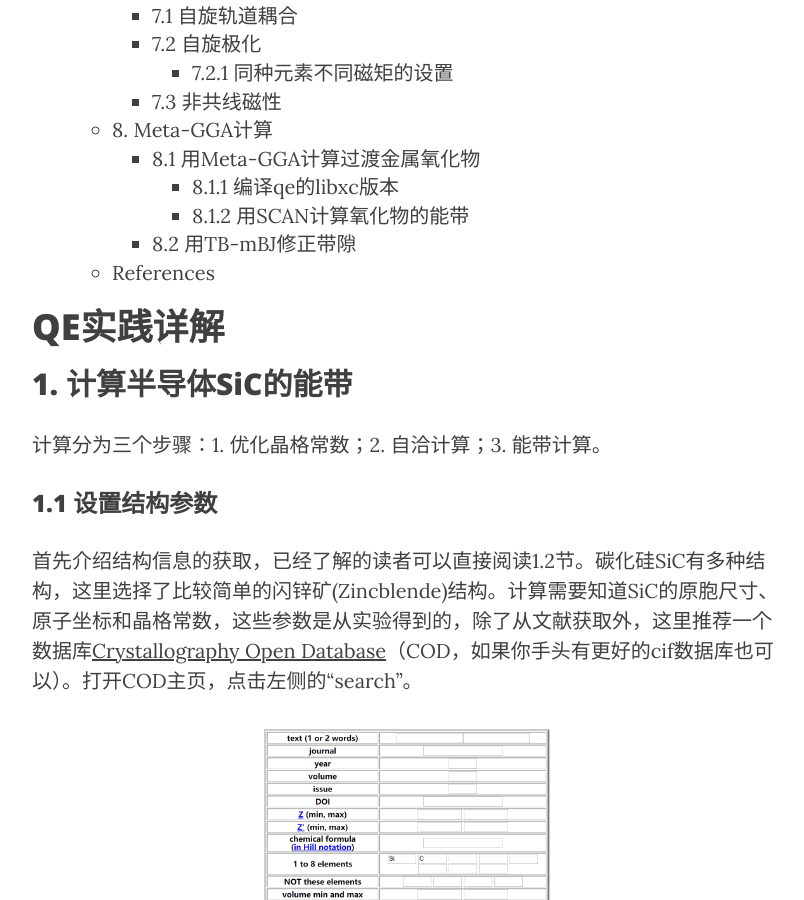
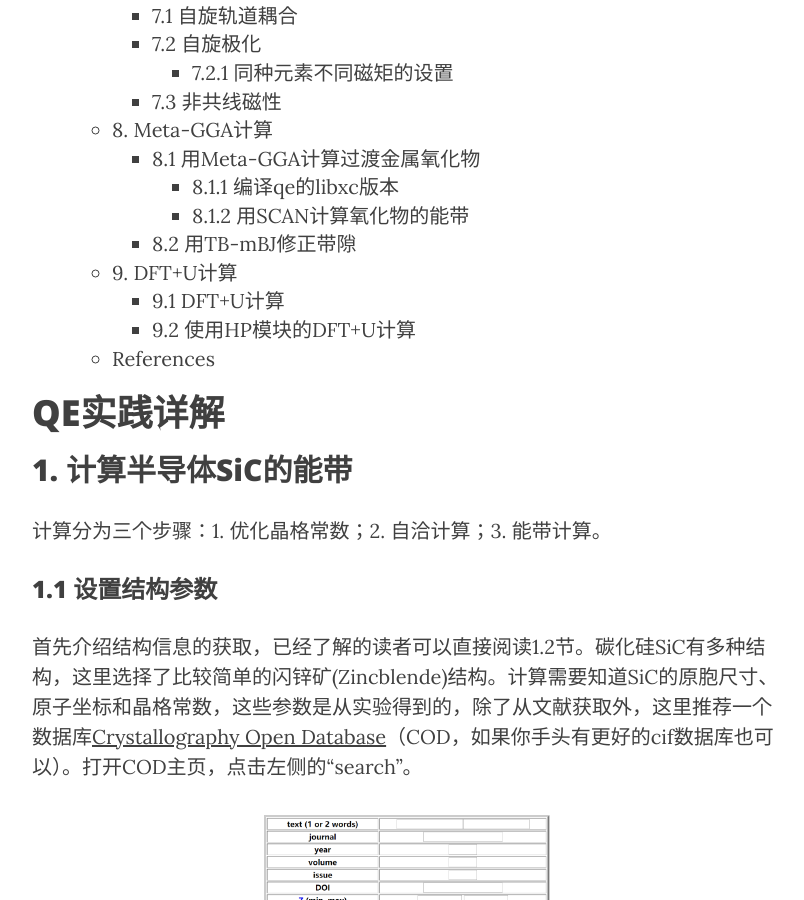
Before and after one commit to yyyu200/DFTbook, a Jekyll site: the page built from _posts/2019-04-01-HandsOn.md, in a window 1280 px wide and 900 px high, scrolled down 1039 px. Shown: the whole window, without its empty margins (233-1037 px from the left). Built offline with Jekyll 4.4.1, drawn with Linux system fonts in a browser that asks for light colours; nearby versions of some CDN libraries; formulas are drawn with MathJax 3; comment, search, counter and statistics services are not loaded; some of the changed text lies outside the part shown.

Commit message:
modify at 20200702-14:59:03-di

```diff
--- a/_posts/2019-04-01-HandsOn.md
+++ b/_posts/2019-04-01-HandsOn.md
@@ -2259,6 +2259,14 @@
 
 查看此内容（收费99元），欢迎发邮件至yyyu200@163.com。
 
+
+## 9. DFT+U计算
+
+### 9.1 DFT+U计算
+
+### 9.2 使用HP模块的DFT+U计算
+
+
 ## References
 
 1. https://avogadro.cc/docs/building-materials/reducing-crystals-to-primitive-cells/
```
